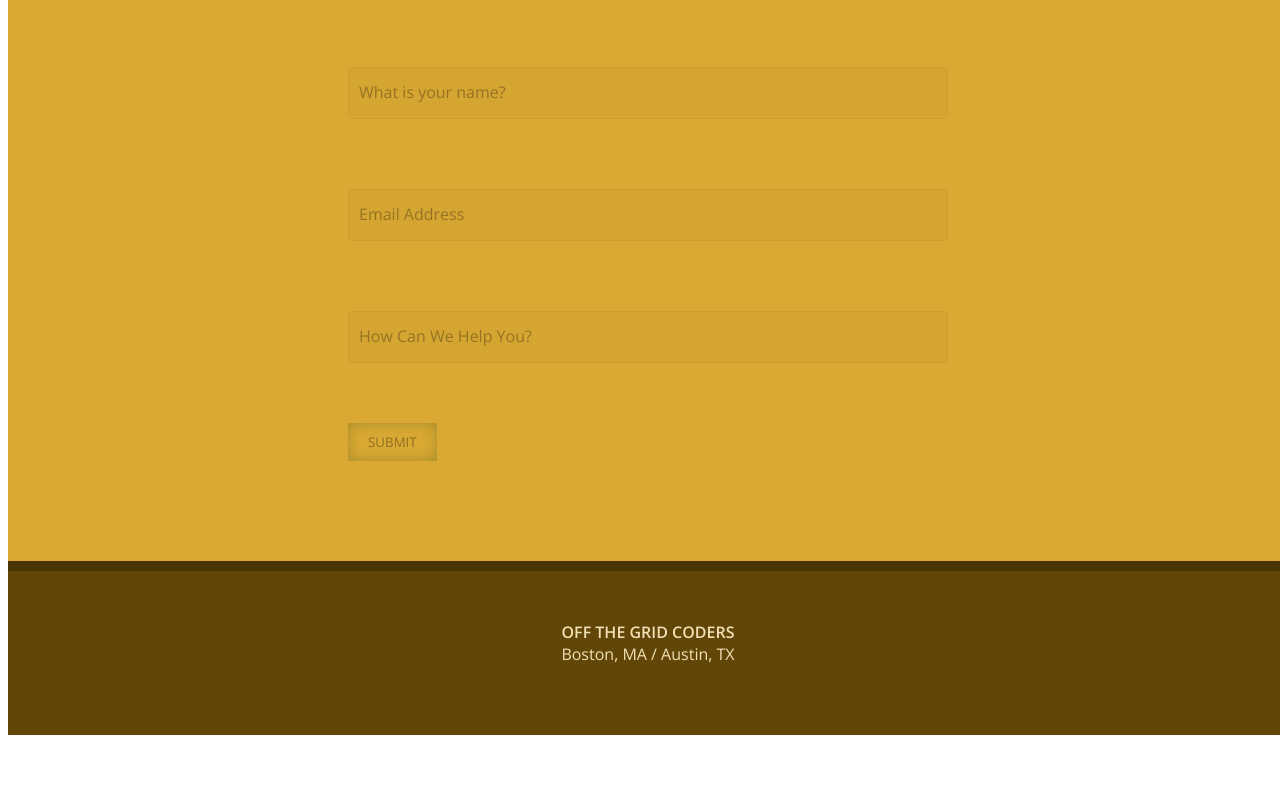
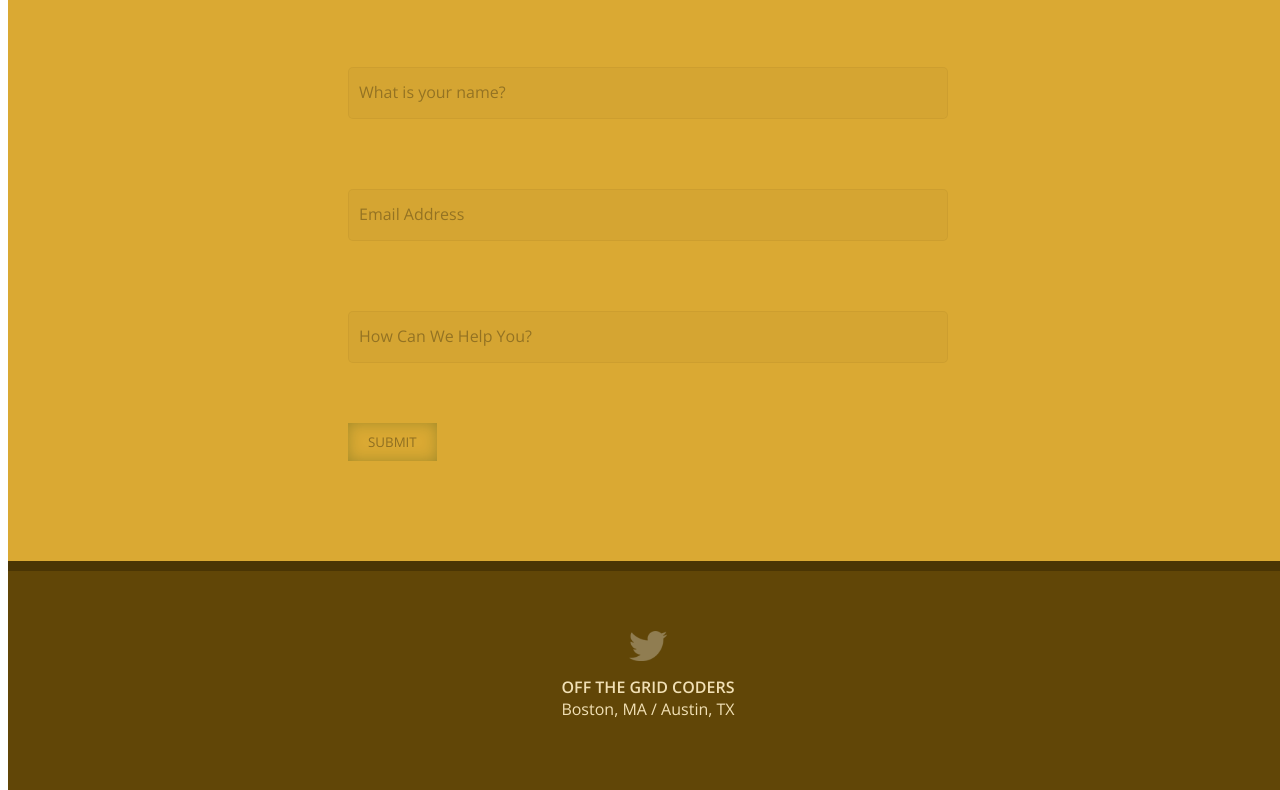
Before and after one commit to offthegridcoders/otg-marketingsite, a website: page src/templates/index.html in a window 1280 px wide. Shown: the part 3117-3907 px from the top of the page. Before the commit the page ends 3852 px from the top, so only its background shows below. Drawn offline with nearby package versions, Linux system fonts and the light colour scheme; files that its build step writes are made by us from their sources; files whose address does not match are found by name.

Commit message:
updated branch

```diff
--- a/src/partials/_footer.html
+++ b/src/partials/_footer.html
@@ -1,8 +1,10 @@
 <footer>
   <ul class="wow animated pulse">
     <li>
-      <!--<img src="assets/twitter-white.png">
-      <img src="assets/rss-white.png">-->
+      <a href="https://twitter.com/OTGcoders" target="_blank">
+        <img src="assets/twitter-white.png">
+      </a>
+      <!--<img src="assets/rss-white.png">-->
     </li>
     <li>off the grid coders</li>
     <li>Boston, MA / Austin, TX</li>
```
Also changed, not shown: dist/index.html.
